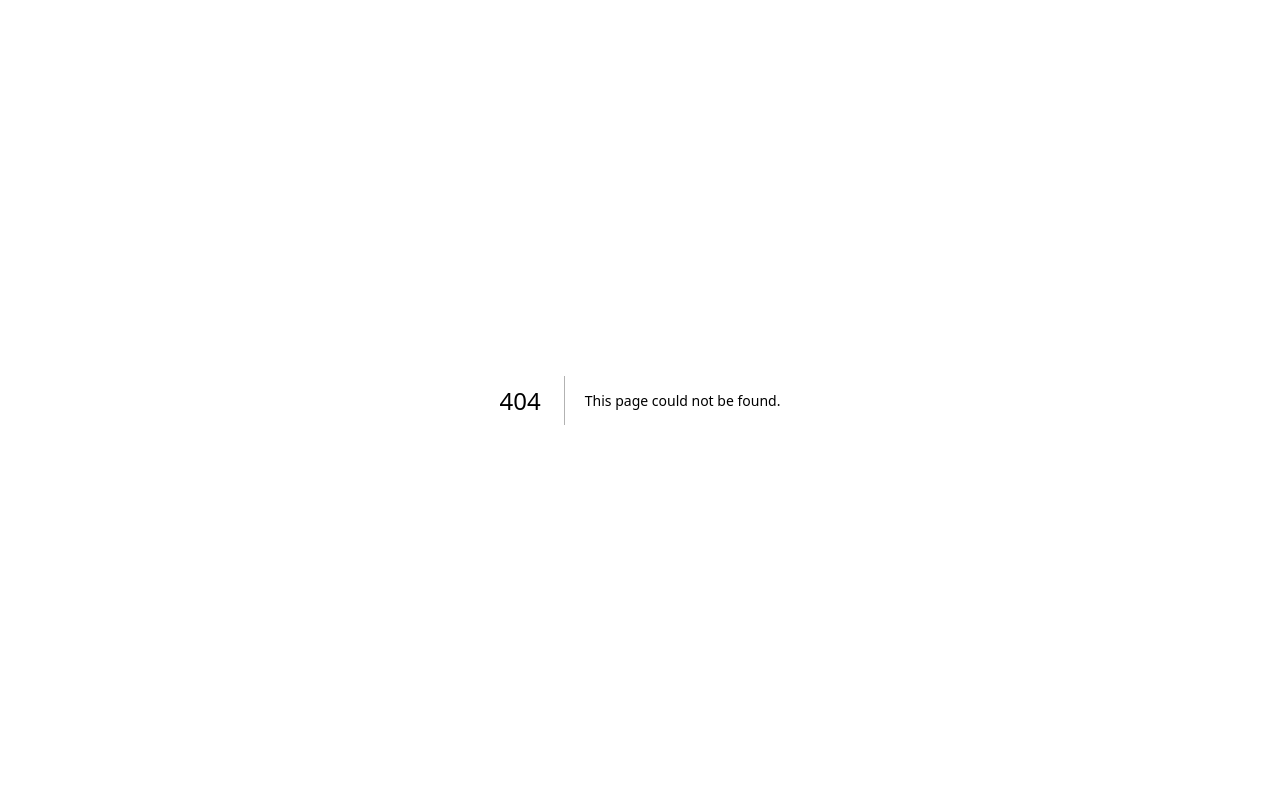
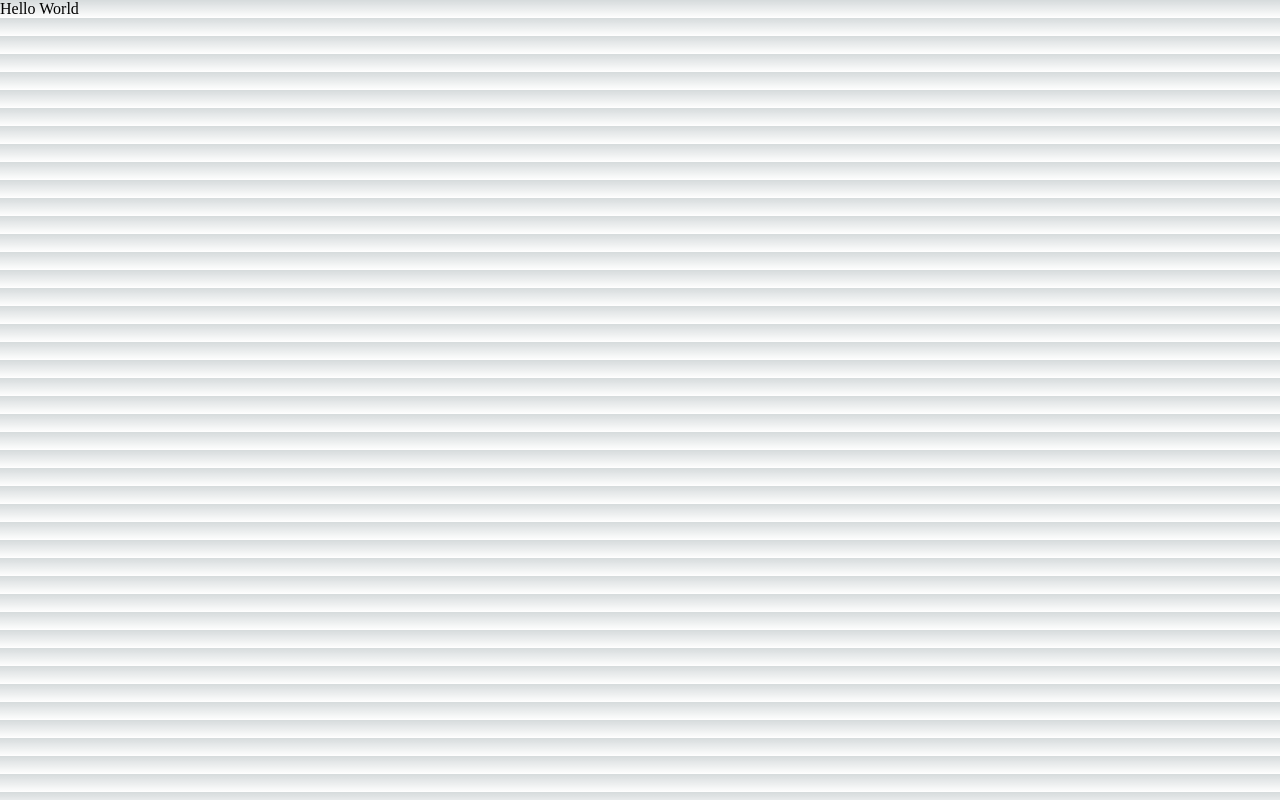
Before and after one commit to GrayJunZi/Drift, a Next.js app in the folder discover-coffee-stores/: page /hello in a window 1280 px wide. Before the commit this address had no page. Built offline with nearby package versions, Linux system fonts and the light colour scheme.

Commit message:
017. Next.js 项目预设

```diff
--- /dev/null
+++ b/discover-coffee-stores/pages/hello.js
@@ -0,0 +1,5 @@
+const Hello = () => {
+    return <div>Hello World</div>;
+};
+
+export default Hello;
```
Also changed, not shown: 1 other file (tests, documents, lock files or other folders).
